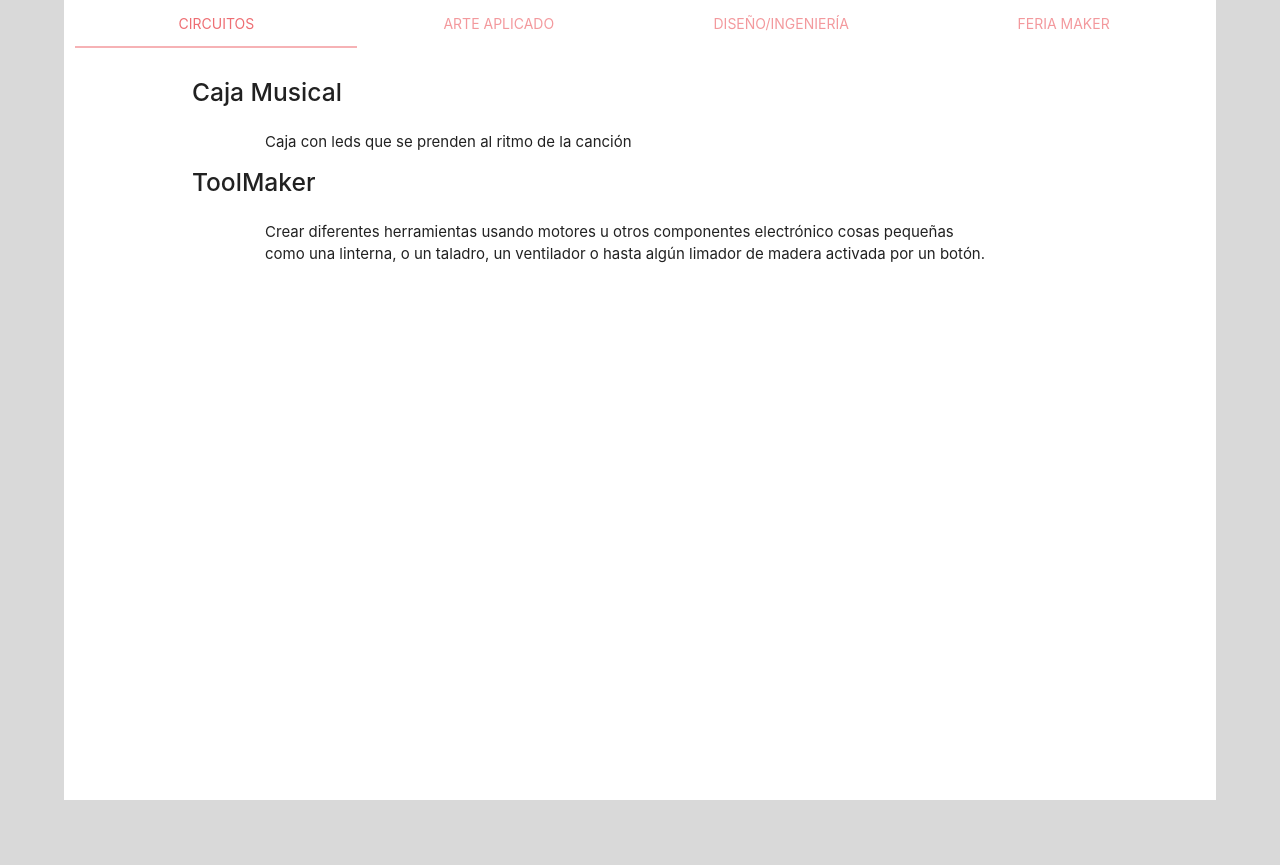
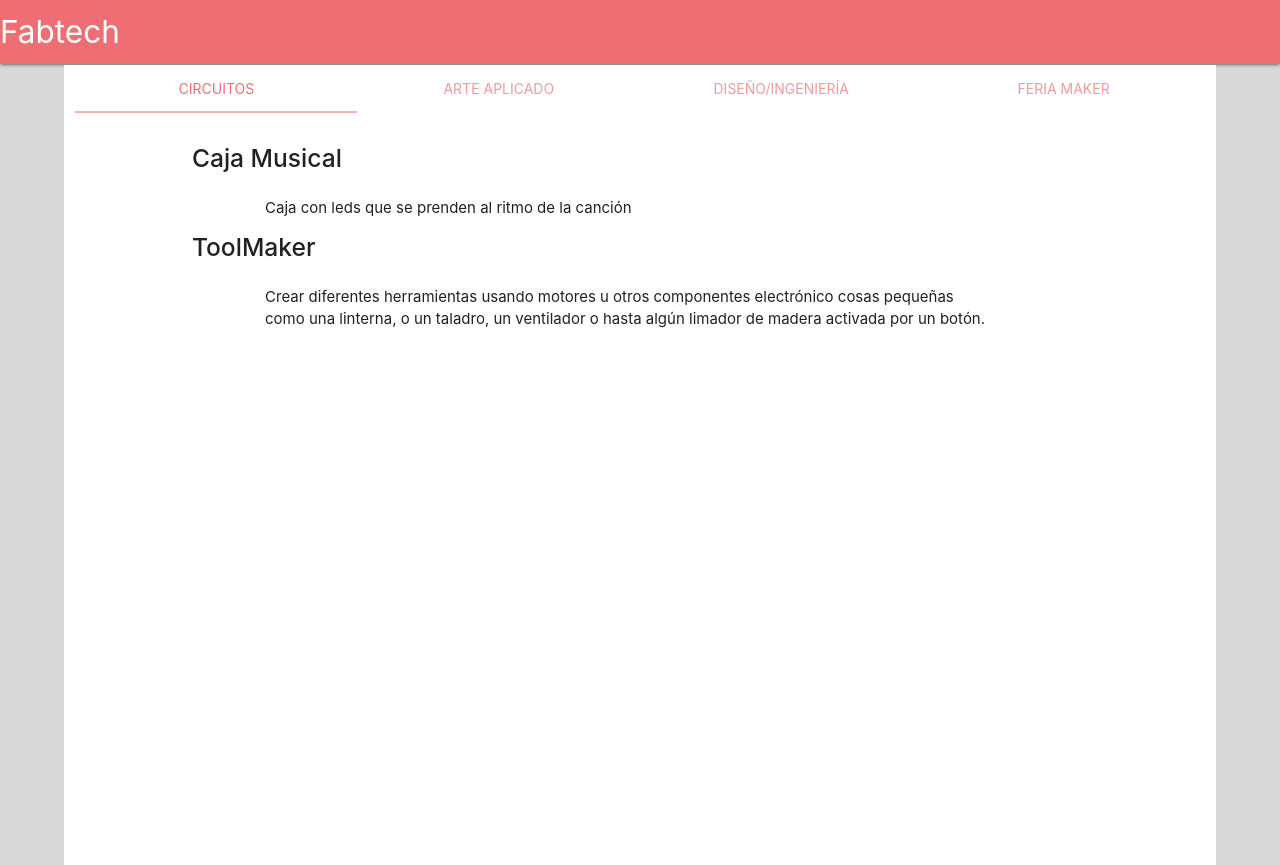
Before and after one commit to Xidrovo/deberesDAWS, a plain HTML site: page index.html in a window 1280 px wide. Before the commit the page ends 800 px from the top, so only its background shows below. Drawn offline with nearby package versions, Linux system fonts and the light colour scheme.

Commit message:
navbar fixes

```diff
--- a/index.html
+++ b/index.html
@@ -7,6 +7,13 @@
 	<link rel="stylesheet" type="text/css" href="./styles.css">
 </head>
 <body>
+	<header>
+		<nav>
+			<div class="nav-wrapper">
+			<a href="http://www.fabtechec.com/" class="brand-logo">Fabtech</a>
+			</div>
+		</nav>
+	</header>
 	<div class="container">
 		<div class="row">
 			<div class="col s12">
--- a/styles.css
+++ b/styles.css
@@ -6,3 +6,6 @@ body{
 	height: 100vh;
 	width: 90%;
 }
+nav{
+	margin-bottom: 0.1%;
+}
```
